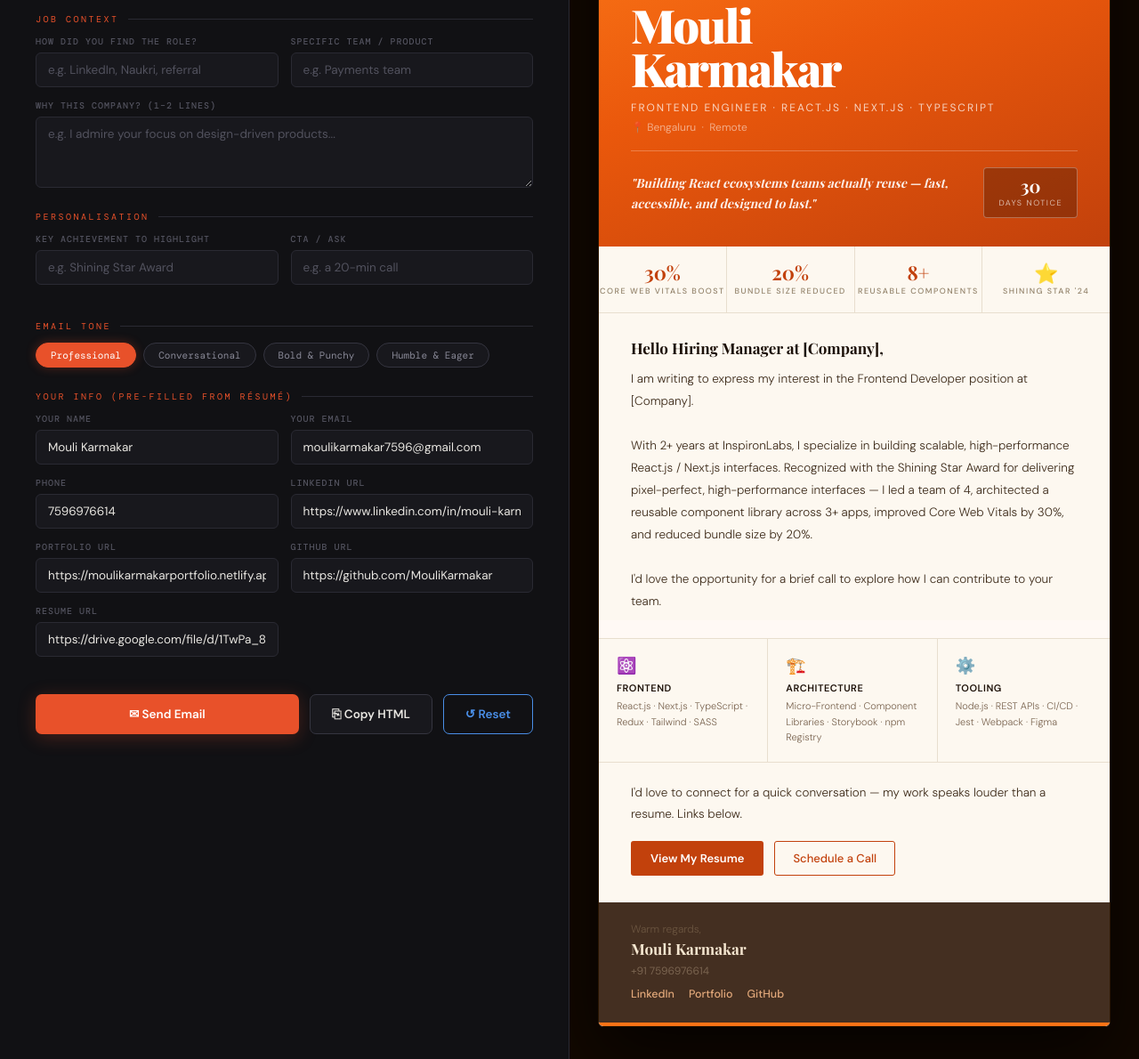
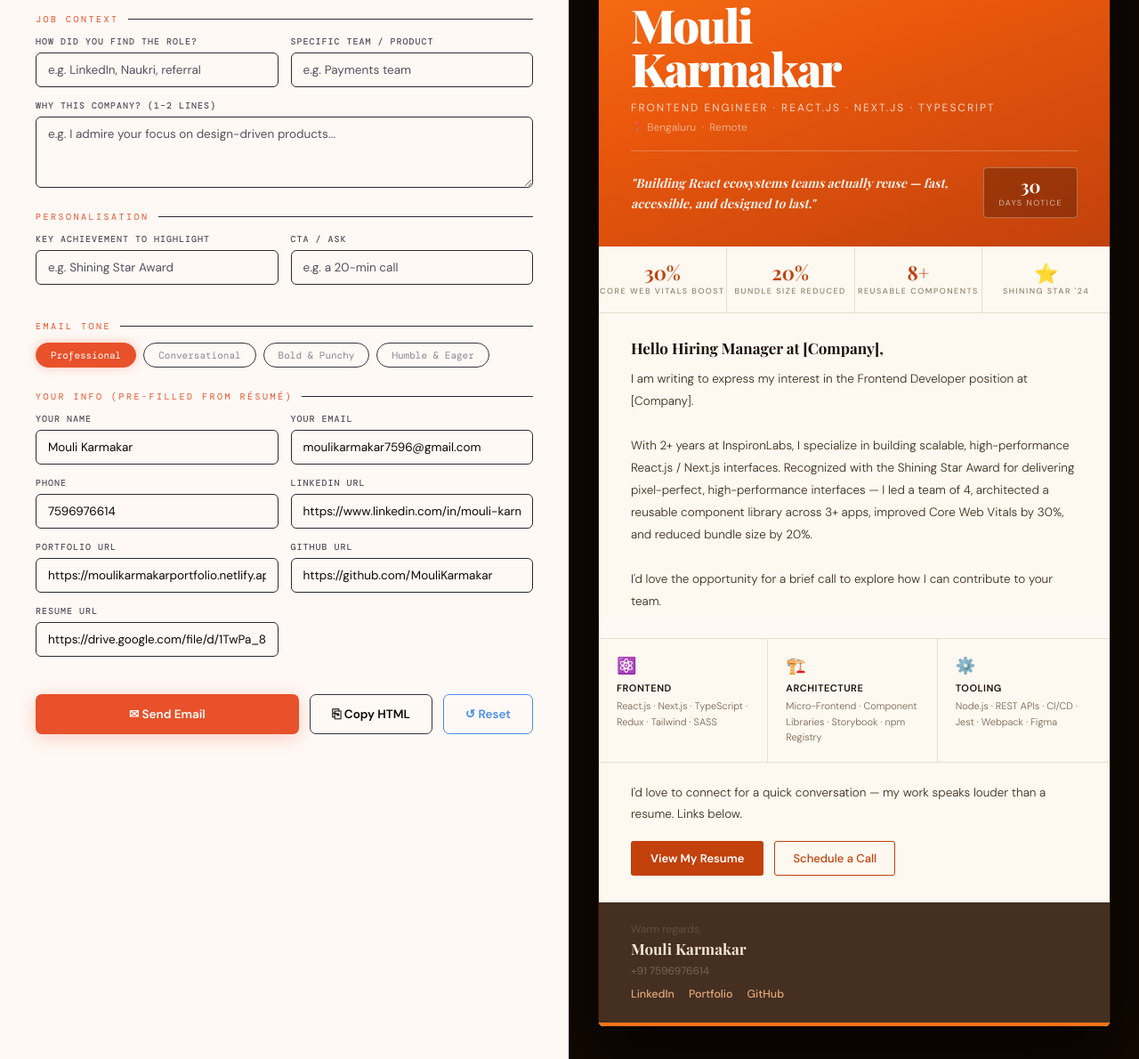
Before and after one commit to MouliKarmakar/Cold-mail-sender, a website: page public/index.html in a window 1280 px wide. Shown: the part 360-1550 px from the top of the page at 89% size. Drawn offline with nearby package versions, Linux system fonts and the light colour scheme; a web font is replaced by a local one.

Commit message:
Updated css for form-panel

```diff
--- a/public/styles.css
+++ b/public/styles.css
@@ -2,12 +2,12 @@
 
 :root {
   --bg:       #0a0a0c;
-  --surface:  #111114;
+  --surface:  #fff9f5;
   --surface2: #18181d;
   --surface3: #1f1f26;
   --border:   #2a2a33;
   --border2:  #353540;
-  --text:     #e8e6e1;
+  --text:     #0a0a0a;
   --text-dim: #888896;
   --muted:    #52525e;
   --accent:   #e8512a;
@@ -44,13 +44,13 @@ body { background: var(--bg); color: var(--text); font-family: 'DM Sans', sans-s
 .field-row.single { grid-template-columns: 1fr; }
 .field { display: flex; flex-direction: column; gap: 6px; margin-bottom: 14px; }
 .field label { font-size: 10px; font-weight: 500; color: var(--muted); letter-spacing: 1px; text-transform: uppercase; font-family: 'DM Mono', monospace; }
-.field input, .field textarea { background: var(--surface2); border: 1px solid var(--border); border-radius: 6px; padding: 10px 13px; font-family: 'DM Sans', sans-serif; font-size: 13.5px; color: var(--text); transition: border-color 0.2s, box-shadow 0.2s; outline: none; resize: vertical; }
+.field input, .field textarea { background: var(--surface); border: 1px solid var(--border); border-radius: 6px; padding: 10px 13px; font-family: 'DM Sans', sans-serif; font-size: 13.5px; color: var(--text); transition: border-color 0.2s, box-shadow 0.2s; outline: none; resize: vertical; }
 .field input::placeholder, .field textarea::placeholder { color: var(--muted); }
 .field input:focus, .field textarea:focus { border-color: var(--accent); box-shadow: 0 0 0 3px rgba(232,81,42,0.12); background: var(--surface3); }
 .field textarea { min-height: 80px; }
 
 .tone-chips { display: flex; flex-wrap: wrap; gap: 8px; margin-bottom: 14px; }
-.tone-chip { background: var(--surface2); border: 1px solid var(--border2); border-radius: 20px; padding: 6px 16px; font-size: 11px; cursor: pointer; transition: all 0.15s; font-family: 'DM Mono', monospace; color: var(--text-dim); user-select: none; }
+.tone-chip { background: var(--surface); border: 1px solid var(--border2); border-radius: 20px; padding: 6px 16px; font-size: 11px; cursor: pointer; transition: all 0.15s; font-family: 'DM Mono', monospace; color: var(--text-dim); user-select: none; }
 .tone-chip.active, .tone-chip:hover { background: var(--accent); border-color: var(--accent); color: white; box-shadow: 0 0 12px rgba(232,81,42,0.3); }
 
 .btn-row { display: flex; gap: 12px; margin-top: 28px; flex-wrap: wrap; }
@@ -58,7 +58,7 @@ body { background: var(--bg); color: var(--text); font-family: 'DM Sans', sans-s
 .btn-primary { background: var(--accent); color: white; flex: 1; justify-content: center; box-shadow: 0 4px 20px rgba(232,81,42,0.25); }
 .btn-primary:hover:not(:disabled) { background: #c43f1e; transform: translateY(-1px); box-shadow: 0 6px 28px rgba(232,81,42,0.4); }
 .btn-primary:disabled { opacity: 0.5; cursor: not-allowed; }
-.btn-secondary { background: var(--surface2); color: var(--text); border: 1px solid var(--border2); }
+.btn-secondary { background: var(--surface); color: var(--text); border: 1px solid var(--border2); }
 .btn-secondary:hover { background: var(--surface3); }
 .btn-outline { background: transparent; color: var(--accent2); border: 1px solid var(--accent2); }
 .btn-outline:hover { background: var(--accent2); color: white; }
```
